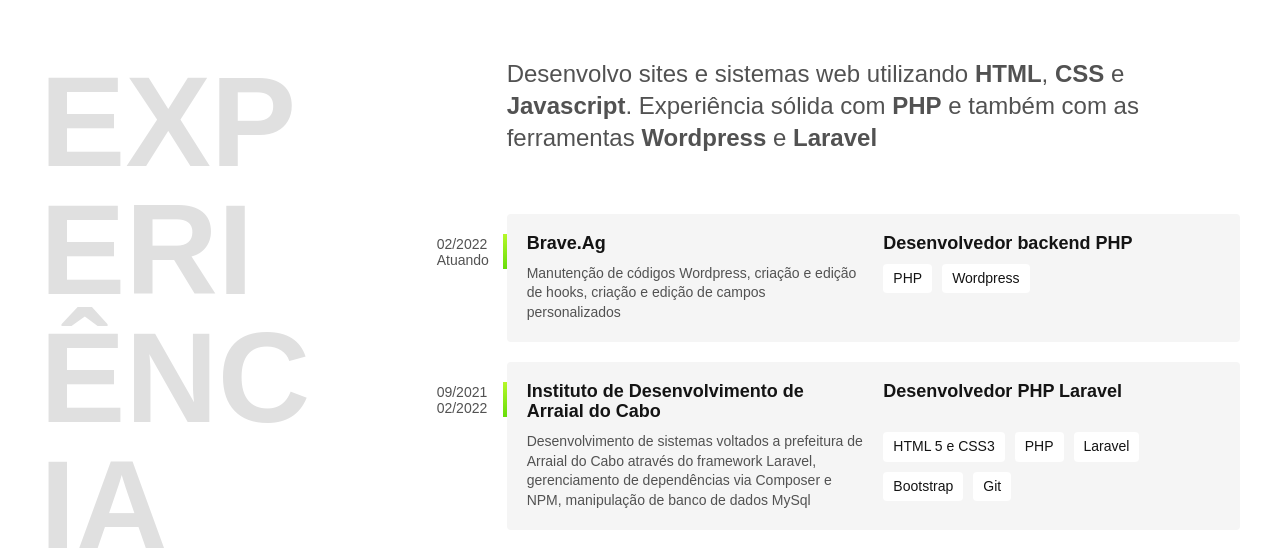
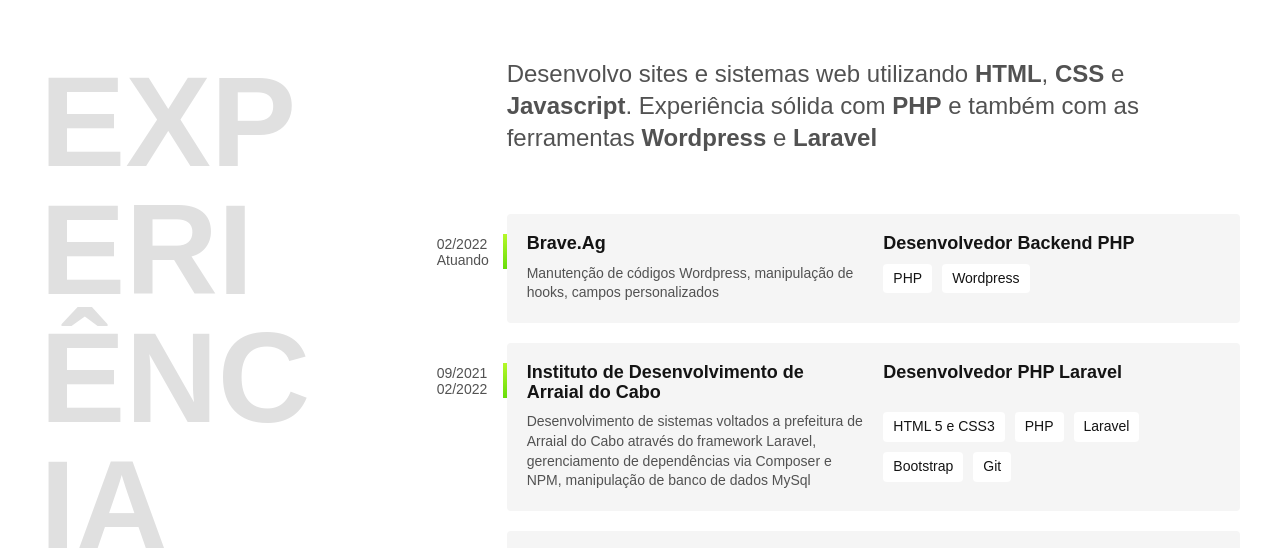
Before and after one commit to lucasfariarj/Portfolio, a plain HTML site: page index.html in a window 1280 px wide. Shown: the part 552-1100 px from the top of the page. Drawn offline with Linux system fonts and the light colour scheme.

Commit message:
Atualizar dados

```diff
--- a/index.html
+++ b/index.html
@@ -37,8 +37,8 @@
                 <div class="empresa">
                     <span class="empresa-ano">02/2022 Atuando</span>
                     <h3 class="empresa-titulo">Brave.Ag</h3>
-                    <span class="empresa-titulo">Desenvolvedor backend PHP</span>
-                    <p class="empresa-texto">Manutenção de códigos Wordpress, criação e edição de hooks, criação e edição de campos personalizados</p>
+                    <span class="empresa-titulo">Desenvolvedor Backend PHP</span>
+                    <p class="empresa-texto">Manutenção de códigos Wordpress, manipulação de hooks, campos personalizados</p>
                     <ul class="empresa-habilidades">
                         <li>PHP</li>
                         <li>Wordpress</li>
```
